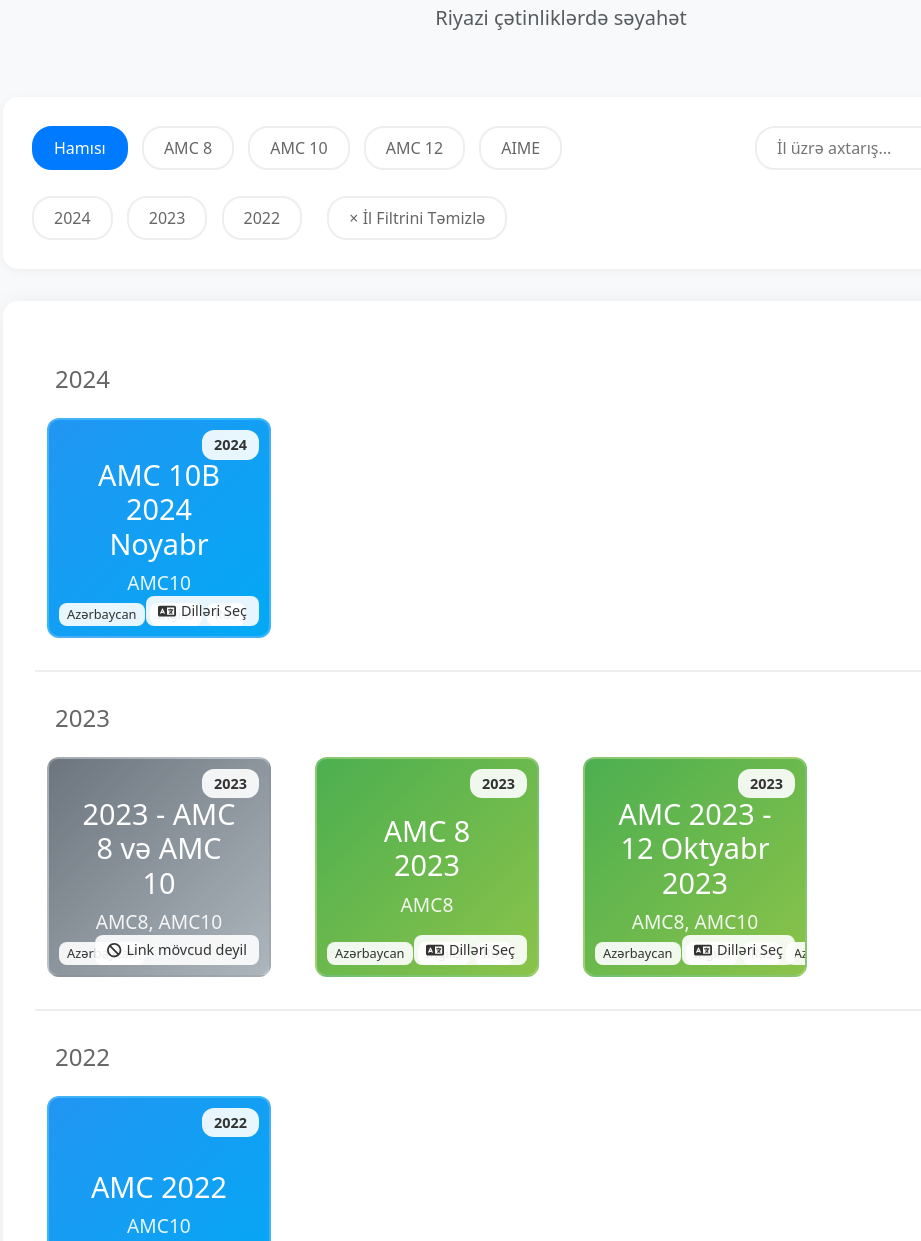
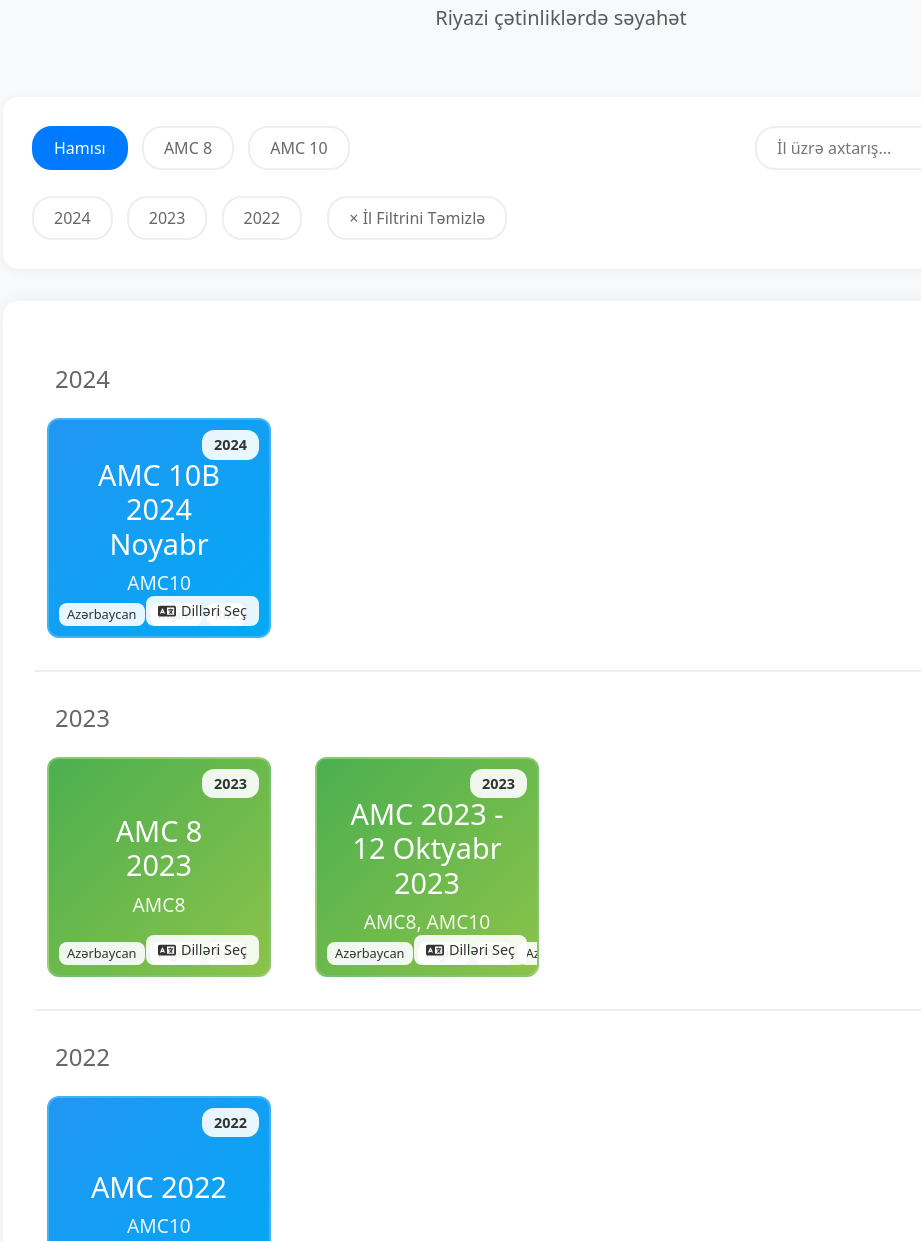
Before and after one commit to Olymp-Center/landing-page, a plain HTML site: page index.html in a window 1280 px wide. Shown: the part 120-1361 px from the top of the page, without its empty margins (79-1000 px from the left). Drawn offline with nearby package versions, Linux system fonts and the light colour scheme.

Commit message:
Fixed filters

```diff
--- a/index.html
+++ b/index.html
@@ -244,8 +244,6 @@
                     <button class="filter-button active" data-type="all">Hamısı</button>
                     <button class="filter-button" data-type="amc8">AMC 8</button>
                     <button class="filter-button" data-type="amc10">AMC 10</button>
-                    <button class="filter-button" data-type="amc12">AMC 12</button>
-                    <button class="filter-button" data-type="aime">AIME</button>
                 </div>
                 <div class="col-md-4 mt-3 mt-md-0">
                     <input type="text" class="search-box" placeholder="İl üzrə axtarış...">
@@ -277,14 +275,14 @@
         document.addEventListener('DOMContentLoaded', function() {
             const competitions = [
                 // 1 – “2023 - AMC 8 and AMC 10”
-                {
-                    year: "2023",
-                    type: ["amc8", "amc10"],
-                    title: "2023 - AMC 8 və AMC 10",
-                    languages: [
-                        { name: "az", url: "" } // Link is not accessible
-                    ]
-                },
+                // {
+                //     year: "2023",
+                //     type: ["amc8", "amc10"],
+                //     title: "2023 - AMC 8 və AMC 10",
+                //     languages: [
+                //         { name: "az", url: "" } // Link is not accessible
+                //     ]
+                // },
                 // 2 – “AMC 8 2023”
                 {
                     year: "2023",
```
